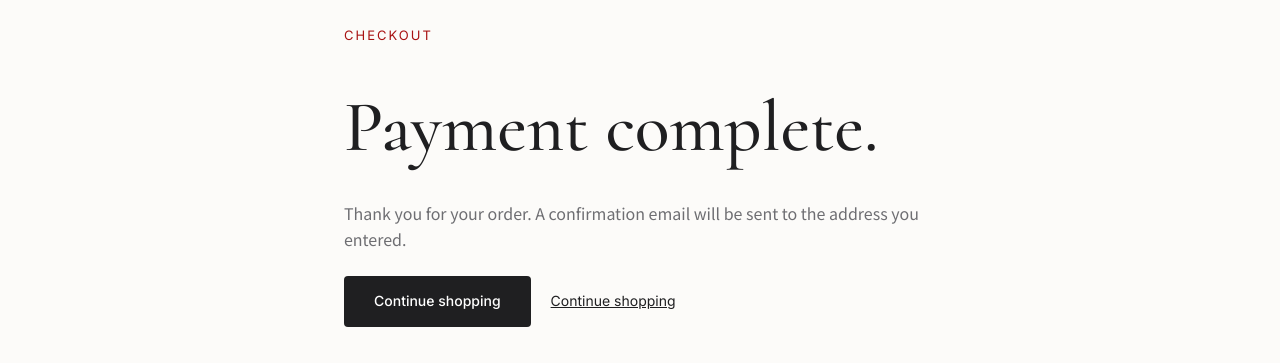
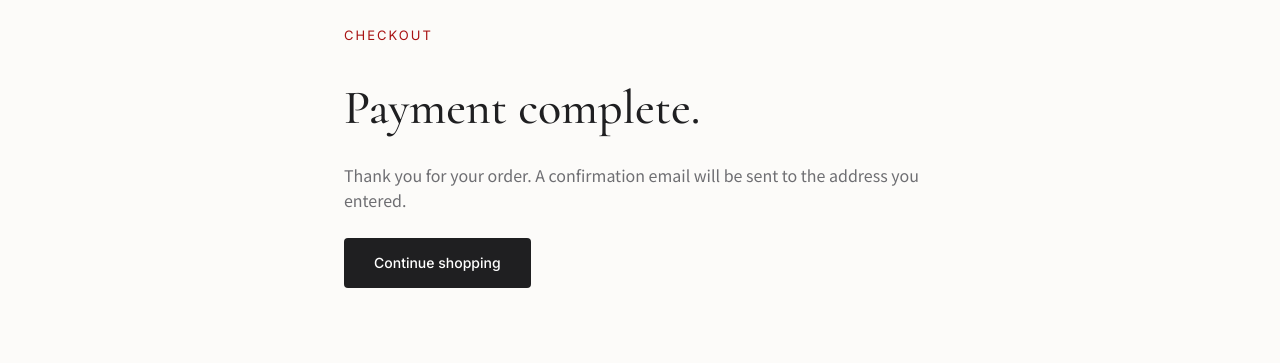
Before and after one commit to sophia-hye/dolf, a React (Vite) app: page /checkout/success in a window 1280 px wide. Shown: the part 124-487 px from the top of the page. Built offline with nearby package versions, Linux system fonts and the light colour scheme; no server answers; the database is empty.

Commit message:
fix(checkout): single CTA and one-line title on payment success
- Guests showed "쇼핑 계속하기" twice (primary + text link); keep one.
- Title wrapped at h1 clamp(…,72px); use nowrap + clamp(28,5vw,48px).

```diff
--- a/src/pages/checkout/CheckoutSuccessPage.tsx
+++ b/src/pages/checkout/CheckoutSuccessPage.tsx
@@ -112,11 +112,13 @@ export function CheckoutSuccessPage() {
               )}
               <Actions>
                 {user ? (
-                  <PrimaryLink to="/mypage">{c.viewOrders}</PrimaryLink>
+                  <>
+                    <PrimaryLink to="/mypage">{c.viewOrders}</PrimaryLink>
+                    <TextLink to="/shop">{c.backToShop}</TextLink>
+                  </>
                 ) : (
                   <PrimaryLink to="/shop">{c.backToShop}</PrimaryLink>
                 )}
-                <TextLink to="/shop">{c.backToShop}</TextLink>
               </Actions>
             </>
           )}
@@ -147,8 +149,9 @@ const Panel = styled.div`
 
 const PaidTitle = styled.h1`
   font-family: ${({ theme }) => theme.fonts.serif};
-  font-size: ${({ theme }) => theme.fontSizes.h1};
+  font-size: clamp(28px, 5vw, 48px);
   font-weight: 500;
+  white-space: nowrap;
   color: ${({ theme }) => theme.colors.ink};
 `
 
```
